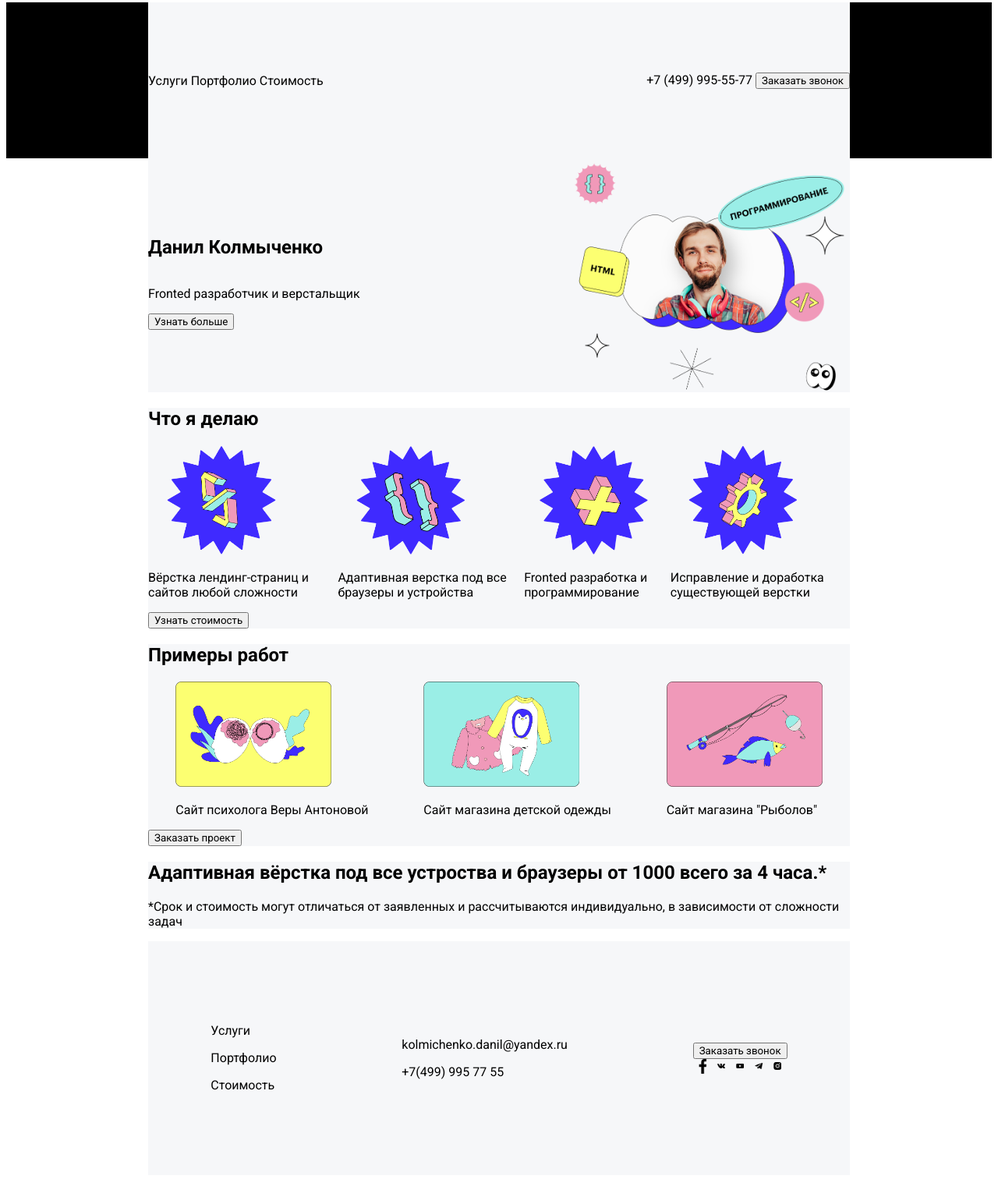
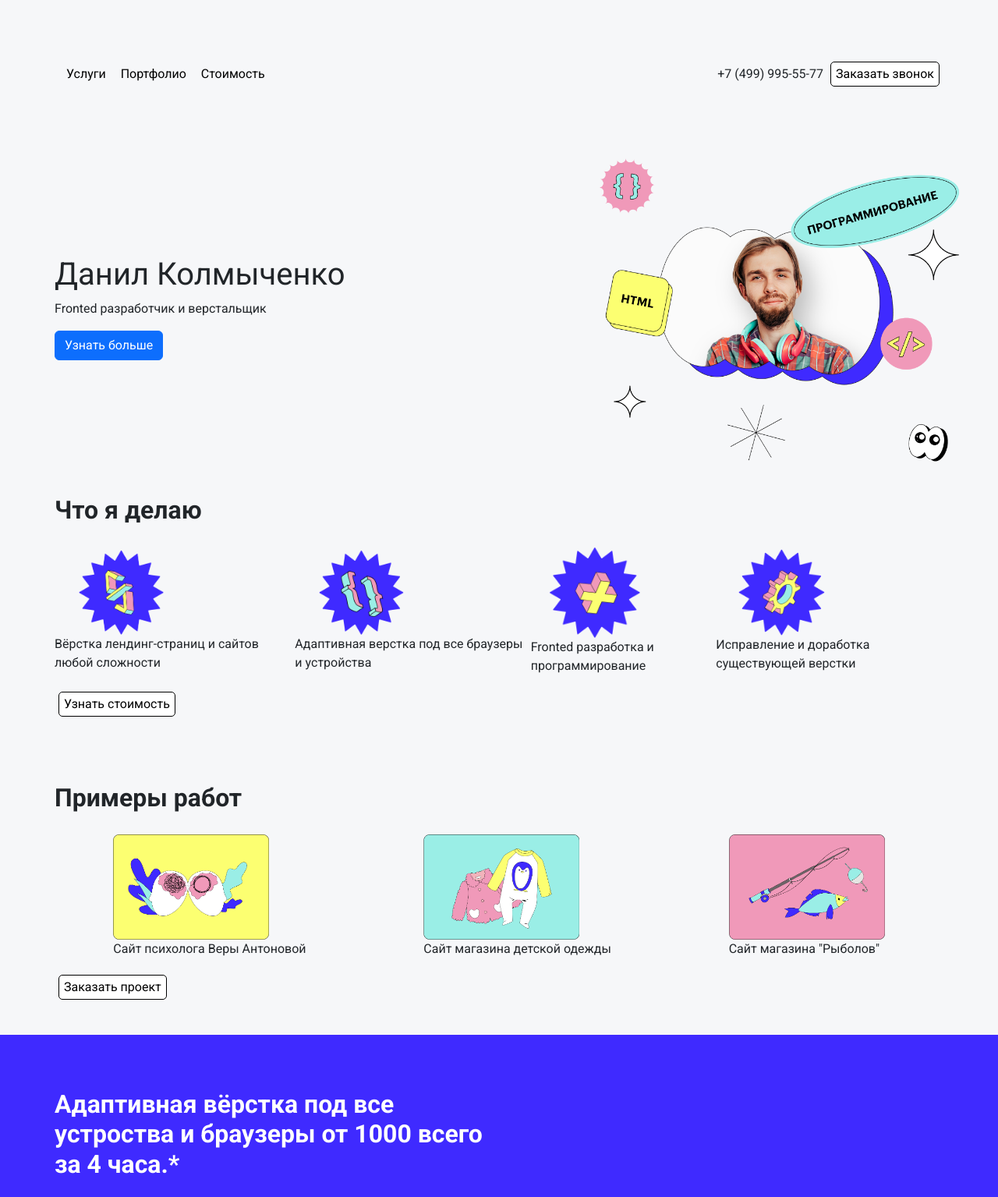
Before and after one commit to DanilK841/test_git, a plain HTML site: page index.html in a window 1280 px wide. Shown: the part 5-1540 px from the top of the page at 78% size. Drawn offline with nearby package versions, Linux system fonts and the light colour scheme.

Commit message:
final version

```diff
--- a/index.html
+++ b/index.html
@@ -4,7 +4,9 @@
     <link rel="preconnect" href="https://fonts.googleapis.com">
     <link rel="preconnect" href="https://fonts.gstatic.com" crossorigin>
     <link href="https://fonts.googleapis.com/css2?family=Roboto:ital,wght@0,400;0,700;1,400;1,700&display=swap" rel="stylesheet">
-    <link href="main.css" rel="stylesheet">
+    <link href="main.css" rel="stylesheet" type="text/css">
+    <link href="https://cdn.jsdelivr.net/npm/bootstrap@5.3.7/dist/css/bootstrap.min.css" rel="stylesheet" integrity="sha384-LN+7fdVzj6u52u30Kp6M/trliBMCMKTyK833zpbD+pXdCLuTusPj697FH4R/5mcr" crossorigin="anonymous">
+
 
     <title> Страница тестовая </title>
     </head>
@@ -12,14 +14,14 @@
         <header>
             <div class="base-fixed">
                 <div>
-                    <a href=""> Услуги </a>
-                    <a href=""> Портфолио</a>
-                    <a href=""> Стоимость</a>
+                    <a href="" class="a-link"> Услуги </a>
+                    <a href="" class="a-link"> Портфолио</a>
+                    <a href="" class="a-link"> Стоимость</a>
                 </div>
 
                 <div>
                     <span> +7 (499) 995-55-77 </span>
-                    <button> Заказать звонок </button>
+                    <button class="btn-white"> Заказать звонок </button>
                 </div>
 
             </div>
@@ -30,12 +32,13 @@
             <div class="base-fixed rowalign img-main">
                 <h1> Данил Колмыченко </h1>
                 <p> Fronted разработчик и верстальщик </p>
-                <button>Узнать больше </button>
+                <button class="btn btn-primary">Узнать больше </button>
             </div>
 
         </section>
 
-        <section class="base-fixed">
+        <section >
+            <div class="base-fixed">
                 <h2> Что я делаю </h2>
                 <div class="image-grid">
                     <div>
@@ -55,10 +58,12 @@
                         <p>Исправление и доработка существующей верстки</p>
                     </div>
                 </div>
-            <button> Узнать стоимость </button>
+                <button class="btn-white"> Узнать стоимость </button>
+            </div>
 </section>
 
-        <section class="base-fixed">
+        <section>
+            <div class="base-fixed">
                 <h2>
                     Примеры работ
                 </h2>
@@ -76,22 +81,29 @@
                         <p>Сайт магазина "Рыболов"</p>
                     </div>
                 </div>
-            <button> Заказать проект </button>
+                <button class="btn-white"> Заказать проект </button>
+            </div>
+
         </section>
 
-        <section class="base-fixed">
+        <section class="blue-block">
+            <div class="base-fixed blue-block">
                 <h2>
                     Адаптивная вёрстка под все устроства и браузеры от 1000 всего за 4 часа.*
                 </h2>
+                <br>
+                <br>
                 <p>*Срок и стоимость могут отличаться от заявленных и рассчитываются индивидуально, в зависимости от сложности задач</p>
+
+            </div>
         </section>
 
         <footer>
             <div class="base-fixed image-grid">
                 <div>
-                    <p><a href=""> Услуги </a></p>
-                    <p><a href=""> Портфолио</a></p>
-                    <p><a href=""> Стоимость</a></p>
+                    <p><a href="" class="a-link"> Услуги </a></p>
+                    <p><a href="" class="a-link"> Портфолио</a></p>
+                    <p><a href="" class="a-link"> Стоимость</a></p>
                 </div>
 
                 <div>
@@ -103,7 +115,7 @@
                     </p>
                 </div>
                 <div>
-                    <button>Заказать звонок</button>
+                    <button class="btn-white">Заказать звонок</button>
                     <div class="image-grid">
                         <img src="image/fb.png" class="img-icons">
                         <img src="image/vk.png" class="img-icons">
--- a/main.css
+++ b/main.css
@@ -1,28 +1,40 @@
 * {
         font-family: 'Roboto', sans-serif;
+
       }
 header {
     height: 200px;
-    background-color: black;
+    /* background-color: black; */
+    background-color:#f6f7f9;
 }
 header > div{
     display: flex;
     justify-content: space-between;
     align-items: center;
 }
-
+section{
+    background-color:#f6f7f9;
+}
 footer{
     height: 300px;
+    background-color:#f6f7f9;
 }
 .base-fixed {
-    max-width: 900px;
+    max-width: 1200px;
     background-color:#f6f7f9;
     height: 100%;
     margin-left: auto;
     margin-right: auto;
+    padding: 40px 30px;
+
+}
+.base-fixed h2{
+    padding-bottom: 20px;
+    font-weight: bold;
 }
 .first-block {
-    height: 300px;
+    height: 400px;
+    background-color:#f6f7f9;
 }
 .rowalign {
     display: flex;
@@ -36,9 +48,10 @@ footer{
     justify-content: space-around;
     align-items: center;
 }
-a {
+.a-link {
     text-decoration: none;
     color: black;
+    padding-left: 15px;
 }
 .img-main{
     background-image: url("image/man/man.png");
@@ -58,3 +71,32 @@ a {
 .img-icons{
     width: 10px;
 }
+
+.btn-white {
+    background-color:white;
+    border:solid 1px black;
+    border-radius: 5px;
+    margin:5px;
+    min-height: 2em;}
+
+.btn-white:hover {
+    background-color:#525c707a;
+    border:solid 1px black;
+    border-radius: 5px;
+    margin:5px;
+}
+.blue-block{
+    background-color: #3f2aff;
+    height: 400px;
+}
+.blue-block h2{
+    width: 50%;
+    font-weight: 900;
+    padding-top: 30px;
+    color: white;
+}
+.blue-block p{
+    width:50%;
+    color: white;
+    font-size: small;
+}
```
Lines whose indentation alone changed are shown as unchanged.
